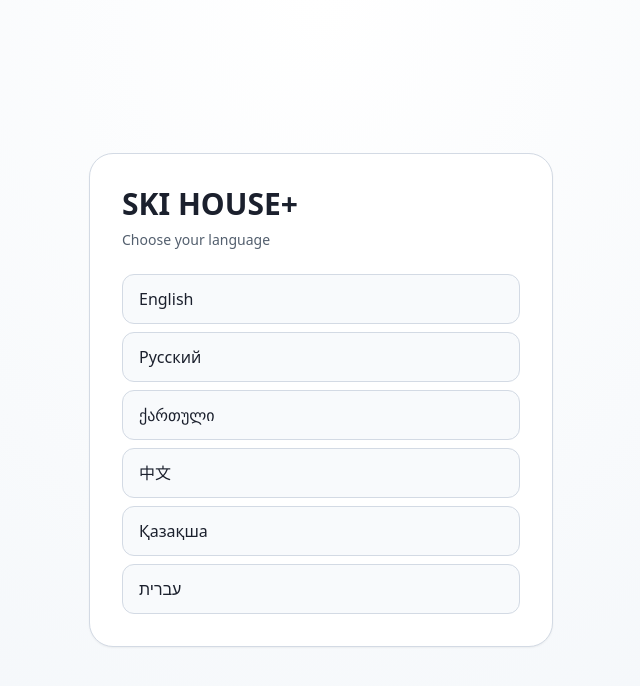
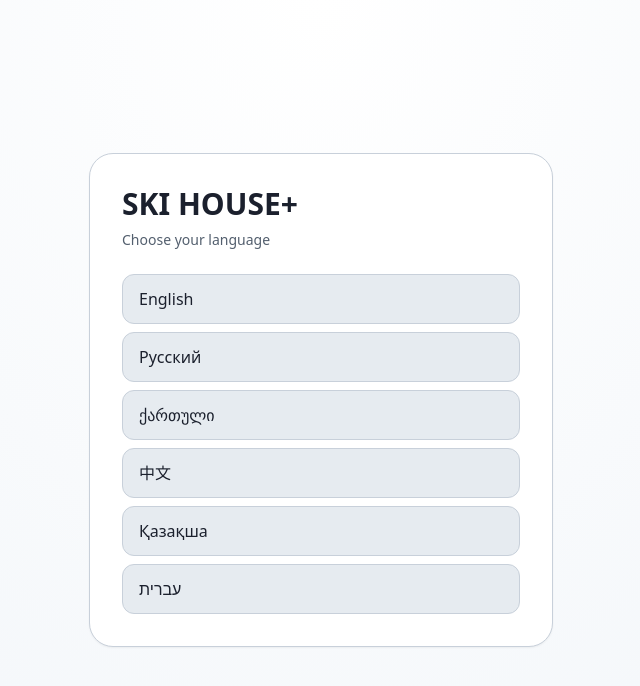
Before and after one commit to Zhibul-Alexander/ski-resort, a Next.js app: page / in a window 1280 px wide. Shown: the top 686 px of the page, without its empty margins (319-959 px from the left). Built offline with nearby package versions, Linux system fonts and the light colour scheme.

Commit message:
update colors

```diff
--- a/app/globals.css
+++ b/app/globals.css
@@ -3,22 +3,22 @@
 @tailwind utilities;
 
 :root{
-  --background: 210 40% 98%;
+  --background: 210 25% 92%;
   --foreground: 222 25% 14%;
   --card: 0 0% 100%;
   --card-foreground: 222 25% 14%;
   --primary: 222 60% 18%;
   --primary-foreground: 210 40% 98%;
-  --secondary: 210 25% 92%;
+  --secondary: 210 20% 85%;
   --secondary-foreground: 222 25% 14%;
-  --muted: 210 25% 92%;
+  --muted: 210 20% 87%;
   --muted-foreground: 215 14% 38%;
   --accent: 197 95% 40%;
   --accent-foreground: 210 40% 98%;
   --destructive: 0 84% 52%;
   --destructive-foreground: 210 40% 98%;
-  --border: 214 24% 86%;
-  --input: 214 24% 86%;
+  --border: 214 20% 82%;
+  --input: 214 20% 82%;
   --ring: 197 95% 40%;
   --radius: 1rem;
 }
```
